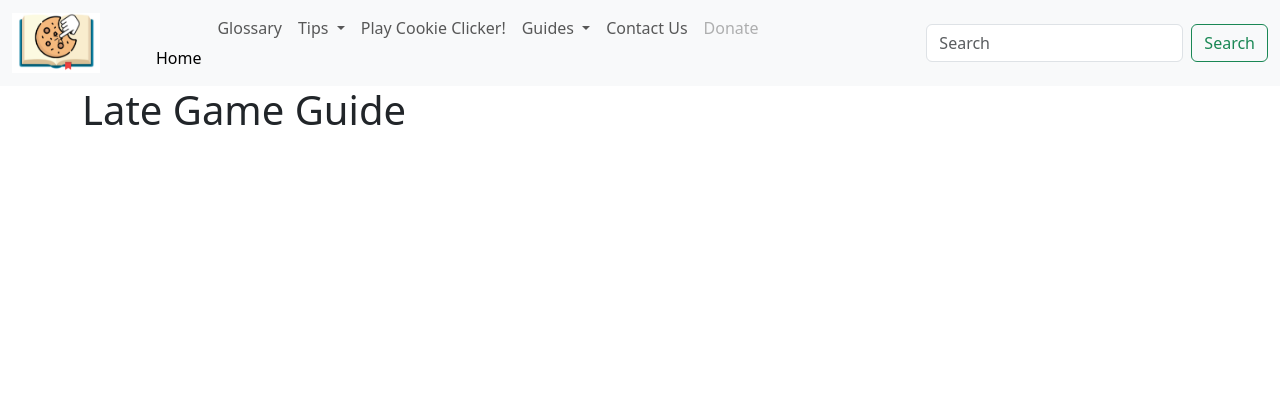
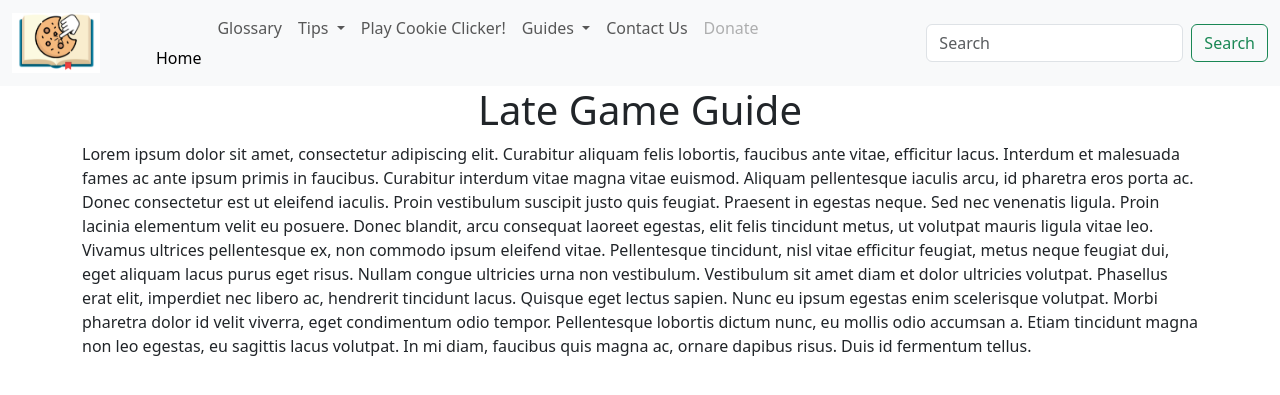
Before and after one commit to TempeHS/2026CT_Web_SebK, a Flask app: page /lategame.html in a window 1280 px wide. Shown: the top 395 px of the page. Run offline with Flask 3, Linux system fonts and the light colour scheme.

Commit message:
centertext

```diff
--- a/templates/combos.html
+++ b/templates/combos.html
@@ -3,7 +3,7 @@
 <div class="container">
   <div class="row">
     <div class="col-sm-12">
-      <h1>Golden Cookie Combos Guide</h1>
+      <h1 style="text-align: center">Golden Cookie Combos Guide</h1>
     </div>
   </div>
 </div>
--- a/templates/contact.html
+++ b/templates/contact.html
@@ -3,7 +3,7 @@
 <div class="container">
   <div class="row">
     <div class="col-lg-12">
-      <h1>Contact Us</h1>
+      <h1 style="text-align: center">Contact Us</h1>
     </div>
   </div>
 </div>
--- a/templates/earlygame.html
+++ b/templates/earlygame.html
@@ -3,7 +3,7 @@
 <div class="container">
   <div class="row">
     <div class="col-sm-12">
-      <h1>Early Game Guide</h1>
+      <h1 style="text-align: center">Early Game Guide</h1>
     </div>
   </div>
 </div>
--- a/templates/glossary.html
+++ b/templates/glossary.html
@@ -3,7 +3,7 @@
 <div class="container">
   <div class="row">
     <div class="col-sm-12">
-      <h1>Glossary</h1>
+      <h1 style="text-align: center">Glossary</h1>
     </div>
   </div>
 </div>
@@ -11,7 +11,7 @@
 <div class="container">
   <div class="row">
     <div class="col-sm-12">
-      <p></p>
+      <p>ujfsgdfkbfksbkabfkjsf</p>
     </div>
   </div>
 </div>
--- a/templates/krumblor.html
+++ b/templates/krumblor.html
@@ -3,7 +3,7 @@
 <div class="container">
   <div class="row">
     <div class="col-sm-12">
-      <h1>Krumblor Training Guide</h1>
+      <h1 style="text-align: center">Krumblor Training Guide</h1>
     </div>
   </div>
 </div>
@@ -11,7 +11,7 @@
 <div class="container">
   <div class="row">
     <div class="col-sm-12">
-      <p></p>
+      <p>heheheha</p>
     </div>
   </div>
 </div>
--- a/templates/lategame.html
+++ b/templates/lategame.html
@@ -3,7 +3,7 @@
 <div class="container">
   <div class="row">
     <div class="col-sm-12">
-      <h1>Late Game Guide</h1>
+      <h1 style="text-align: center">Late Game Guide</h1>
     </div>
   </div>
 </div>
@@ -11,7 +11,27 @@
 <div class="container">
   <div class="row">
     <div class="col-sm-12">
-      <p></p>
+      <p>
+        Lorem ipsum dolor sit amet, consectetur adipiscing elit. Curabitur
+        aliquam felis lobortis, faucibus ante vitae, efficitur lacus. Interdum
+        et malesuada fames ac ante ipsum primis in faucibus. Curabitur interdum
+        vitae magna vitae euismod. Aliquam pellentesque iaculis arcu, id
+        pharetra eros porta ac. Donec consectetur est ut eleifend iaculis. Proin
+        vestibulum suscipit justo quis feugiat. Praesent in egestas neque. Sed
+        nec venenatis ligula. Proin lacinia elementum velit eu posuere. Donec
+        blandit, arcu consequat laoreet egestas, elit felis tincidunt metus, ut
+        volutpat mauris ligula vitae leo. Vivamus ultrices pellentesque ex, non
+        commodo ipsum eleifend vitae. Pellentesque tincidunt, nisl vitae
+        efficitur feugiat, metus neque feugiat dui, eget aliquam lacus purus
+        eget risus. Nullam congue ultricies urna non vestibulum. Vestibulum sit
+        amet diam et dolor ultricies volutpat. Phasellus erat elit, imperdiet
+        nec libero ac, hendrerit tincidunt lacus. Quisque eget lectus sapien.
+        Nunc eu ipsum egestas enim scelerisque volutpat. Morbi pharetra dolor id
+        velit viverra, eget condimentum odio tempor. Pellentesque lobortis
+        dictum nunc, eu mollis odio accumsan a. Etiam tincidunt magna non leo
+        egestas, eu sagittis lacus volutpat. In mi diam, faucibus quis magna ac,
+        ornare dapibus risus. Duis id fermentum tellus.
+      </p>
     </div>
   </div>
 </div>
--- a/templates/midgame.html
+++ b/templates/midgame.html
@@ -3,7 +3,7 @@
 <div class="container">
   <div class="row">
     <div class="col-sm-12">
-      <h1>Mid Game Guide</h1>
+      <h1 style="text-align: center">Mid Game Guide</h1>
     </div>
   </div>
 </div>
```
Also changed, not shown: templates/minigames.html (+10 -2 lines), static/images/cardimg1.png.
